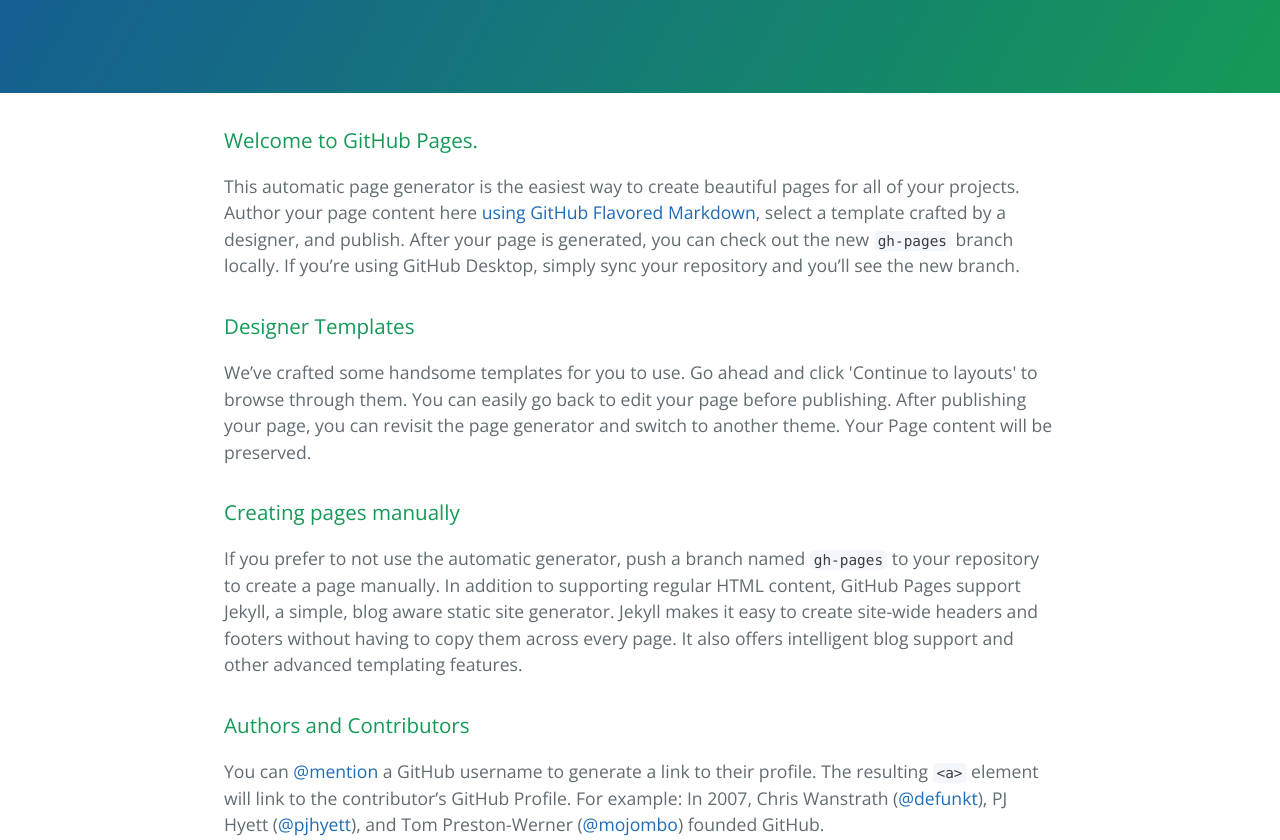
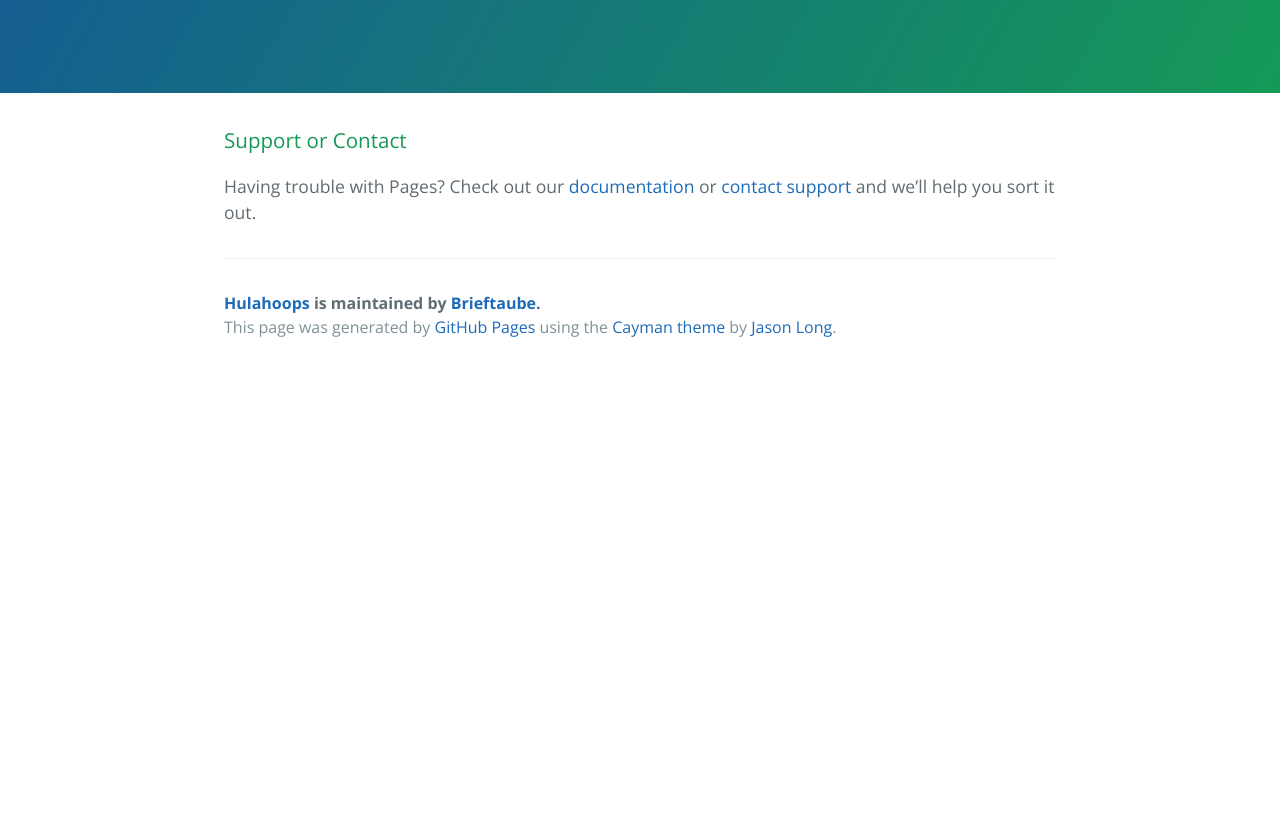
Before and after one commit to kingamarzena/hulahoops, a plain HTML site: page index.html in a window 1280 px wide. Shown: the part 290-1130 px from the top of the page. After the commit the page ends 800 px from the top, so only its background shows below. Drawn offline with nearby package versions, Linux system fonts and the light colour scheme.

Commit message:
deleting unnecessary stuff
deleted default content

```diff
--- a/index.html
+++ b/index.html
@@ -19,25 +19,6 @@
     </section>
 
     <section class="main-content">
-      <h3>
-<a id="welcome-to-github-pages" class="anchor" href="#welcome-to-github-pages" aria-hidden="true"><span aria-hidden="true" class="octicon octicon-link"></span></a>Welcome to GitHub Pages.</h3>
-
-<p>This automatic page generator is the easiest way to create beautiful pages for all of your projects. Author your page content here <a href="https://guides.github.com/features/mastering-markdown/">using GitHub Flavored Markdown</a>, select a template crafted by a designer, and publish. After your page is generated, you can check out the new <code>gh-pages</code> branch locally. If you’re using GitHub Desktop, simply sync your repository and you’ll see the new branch.</p>
-
-<h3>
-<a id="designer-templates" class="anchor" href="#designer-templates" aria-hidden="true"><span aria-hidden="true" class="octicon octicon-link"></span></a>Designer Templates</h3>
-
-<p>We’ve crafted some handsome templates for you to use. Go ahead and click 'Continue to layouts' to browse through them. You can easily go back to edit your page before publishing. After publishing your page, you can revisit the page generator and switch to another theme. Your Page content will be preserved.</p>
-
-<h3>
-<a id="creating-pages-manually" class="anchor" href="#creating-pages-manually" aria-hidden="true"><span aria-hidden="true" class="octicon octicon-link"></span></a>Creating pages manually</h3>
-
-<p>If you prefer to not use the automatic generator, push a branch named <code>gh-pages</code> to your repository to create a page manually. In addition to supporting regular HTML content, GitHub Pages support Jekyll, a simple, blog aware static site generator. Jekyll makes it easy to create site-wide headers and footers without having to copy them across every page. It also offers intelligent blog support and other advanced templating features.</p>
-
-<h3>
-<a id="authors-and-contributors" class="anchor" href="#authors-and-contributors" aria-hidden="true"><span aria-hidden="true" class="octicon octicon-link"></span></a>Authors and Contributors</h3>
-
-<p>You can <a href="https://help.github.com/articles/basic-writing-and-formatting-syntax/#mentioning-users-and-teams" class="user-mention">@mention</a> a GitHub username to generate a link to their profile. The resulting <code>&lt;a&gt;</code> element will link to the contributor’s GitHub Profile. For example: In 2007, Chris Wanstrath (<a href="https://github.com/defunkt" class="user-mention">@defunkt</a>), PJ Hyett (<a href="https://github.com/pjhyett" class="user-mention">@pjhyett</a>), and Tom Preston-Werner (<a href="https://github.com/mojombo" class="user-mention">@mojombo</a>) founded GitHub.</p>
 
 <h3>
 <a id="support-or-contact" class="anchor" href="#support-or-contact" aria-hidden="true"><span aria-hidden="true" class="octicon octicon-link"></span></a>Support or Contact</h3>
```
